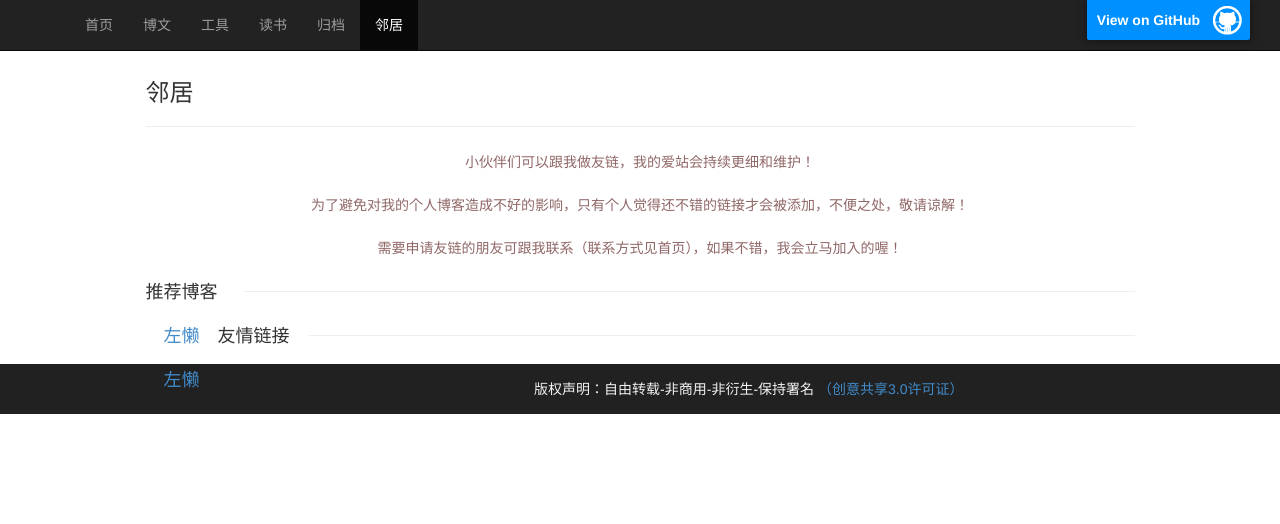
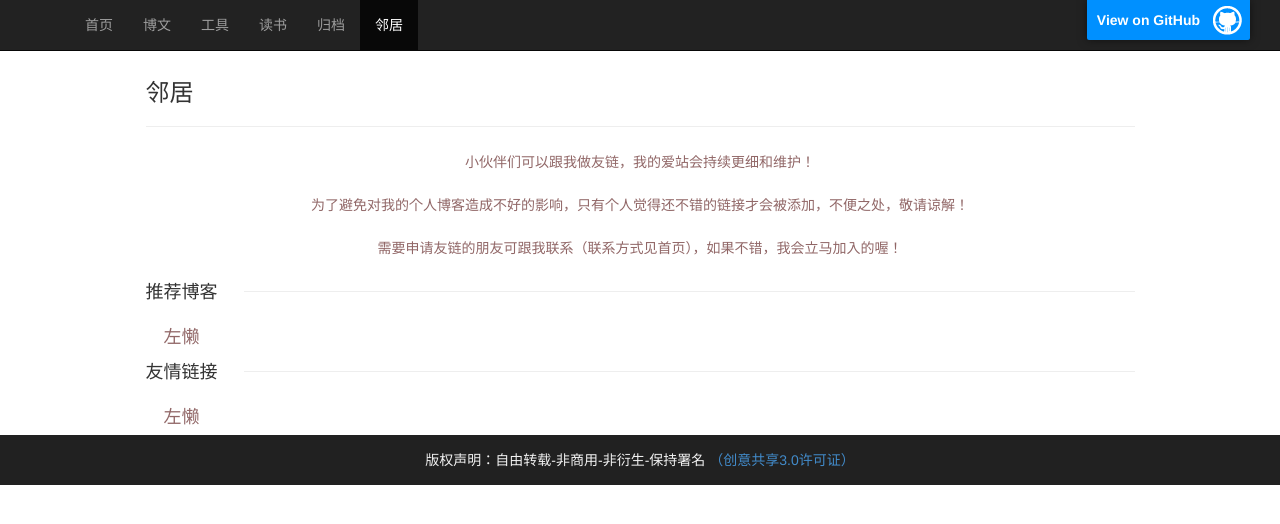
Before and after one commit to sheleng/sheleng.github.io, a Jekyll site: the page built from pages/links.html, in a window 1280 px wide. Shown: the top 524 px of the page. Built offline with Jekyll 4.4.1, drawn with Linux system fonts in a browser that asks for light colours.

Commit message:
更新邻居页面支持

```diff
--- a/public/css/style.css
+++ b/public/css/style.css
@@ -72,7 +72,8 @@
 .link-title .text{font-size: 18px;font-weight: normal;}
 .link-title .line{height: 1px;border-bottom: 1px solid #eeeeee;display: block;width:90%;float: right;margin-top:11px;}
 
-.link-list{overflow: hidden;list-style-type: none;float: left;padding: 0px 10px;border:none;border-radius:5px;margin:4px 8px;font-size:18px;color:rgb(145, 103, 103);}
+.link-list{overflow: hidden;}
+.link-list a{list-style-type: none;float: left;padding: 1px 10px;border:none;border-radius:5px;margin:4px 8px;font-size:18px;color:rgb(145, 103, 103);}
 .link-list a:hover{text-decoration: none;background: rgb(145, 103, 103);color: white;border-radius:5px;}
 .link-list a:active{text-decoration: none;background: rgb(145, 103, 103);color: white;border-radius:5px;}
 .link-list a:visited{text-decoration: none;background: rgb(145, 103, 103);color: white;border-radius:5px;}
```
